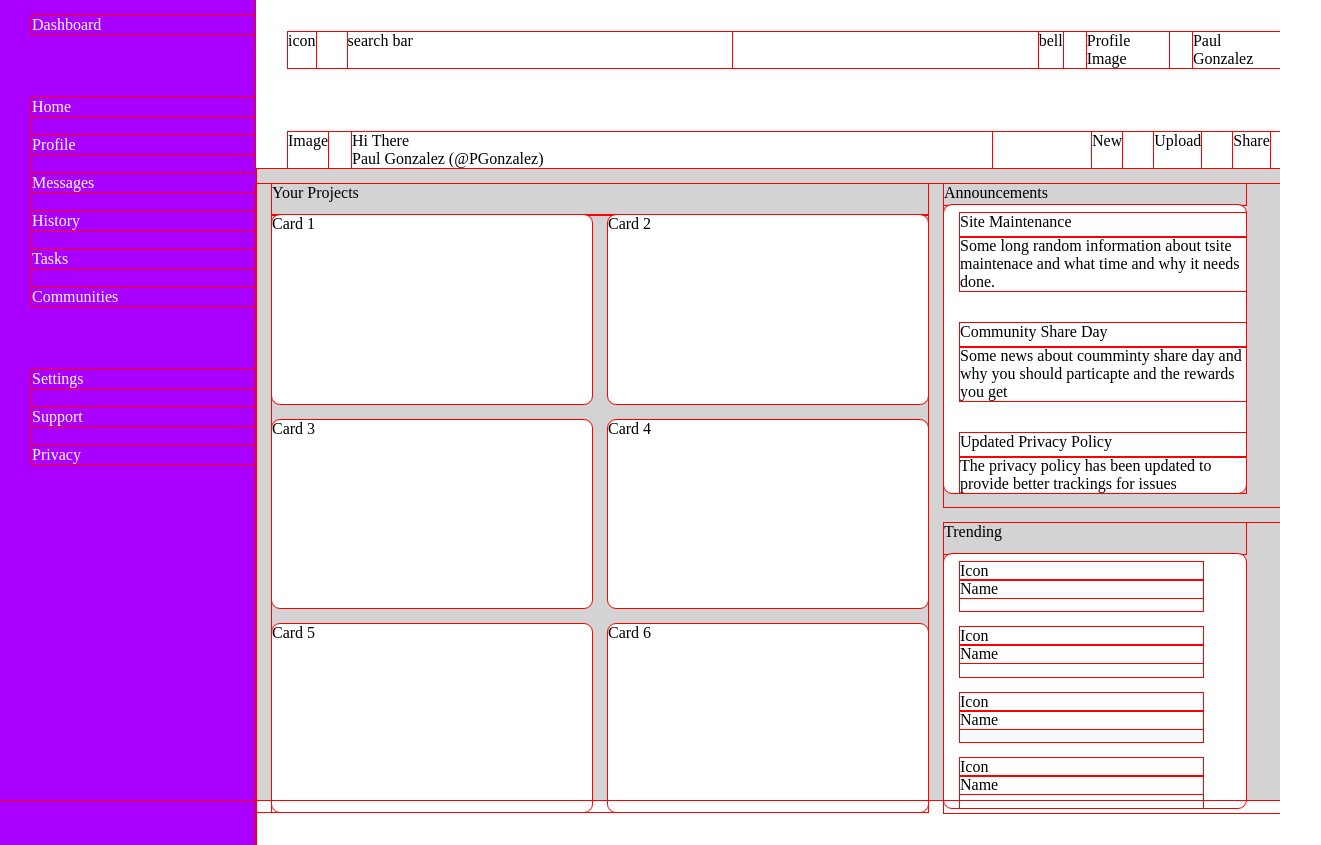
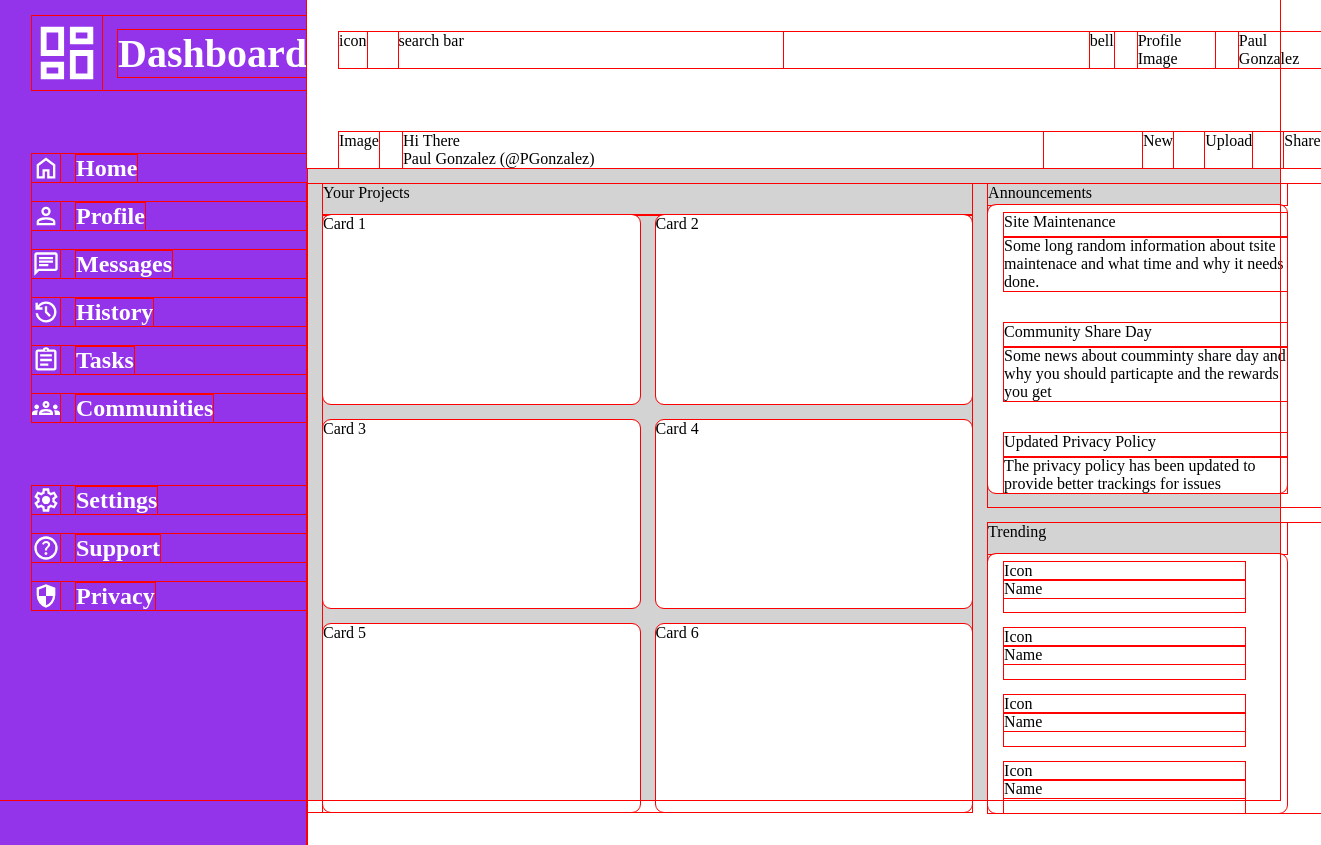
Before and after one commit to pauljgonzalez/ODIN-Admin-Dashboard, a plain HTML site: page index.html in a window 1280 px wide. Shown: the whole page, 1321 px wide, since content can reach past the window. Drawn offline with Linux system fonts and the light colour scheme.

Commit message:
FEAT: Sidebar layout complete

```diff
--- a/index.html
+++ b/index.html
@@ -11,20 +11,50 @@
     <div id="main-container">
         <div class="sidebar">
             <div class="sidebar-one">
-                Dashboard
+                <div class="sidebar-container">
+                    <div class="sidebar-icon"><img src="/images/dashboard.svg"></div>
+                    <div class="sidebar-text">Dashboard</div>
+                </div>
             </div>
             <div class="sidebar-two">
-                <div id="home">Home</div>
-                <div id="profile">Profile</div>
-                <div id="messages">Messages</div>
-                <div id="history">History</div>
-                <div id="tasks">Tasks</div>
-                <div id="communities">Communities</div>
+                <div class="sidebar-container">
+                <div class="sidebar-icon"><img src="/images/home.svg" ></div>
+                <div class="sidebar-text">Home</div>
+                </div>
+                <div class="sidebar-container">
+                    <div class="sidebar-icon"><img src="/images/profile.svg"></div>
+                    <div class="sidebar-text">Profile</div>
+                </div>
+                <div class="sidebar-container">
+                    <div class="sidebar-icon"><img src="/images/message.svg"></div>
+                    <div class="sidebar-text">Messages</div>
+                </div>
+                <div class="sidebar-container">
+                    <div class="sidebar-icon"><img src="/images/history.svg"></div>
+                    <div class="sidebar-text">History</div>
+                </div>
+                <div class="sidebar-container">
+                    <div class="sidebar-icon"><img src="/images/tasks.svg"></div>
+                    <div class="sidebar-text">Tasks</div>
+                </div>
+                <div class="sidebar-container">
+                    <div class="sidebar-icon"><img src="/images/communities.svg"></div>
+                    <div class="sidebar-text">Communities</div>
+                </div>
             </div>
             <div class="sidebar-three">
-                <div id="settings">Settings</div>
-                <div id="support">Support</div>
-                <div id="privacy">Privacy</div>
+                <div class="sidebar-container">
+                    <div class="sidebar-icon"><img src="/images/settings.svg"></div>
+                    <div class="sidebar-text">Settings</div>
+                </div>
+                <div class="sidebar-container">
+                    <div class="sidebar-icon"><img src="/images/support.svg"></div>
+                    <div class="sidebar-text">Support</div>
+                </div>
+                <div class="sidebar-container">
+                    <div class="sidebar-icon"><img src="/images/privacy.svg"></div>
+                    <div class="sidebar-text">Privacy</div>
+                </div>
             </div>
         </div>
         <div class="top-bar">
--- a/styles.css
+++ b/styles.css
@@ -17,7 +17,7 @@ body, html{
 .sidebar{
 grid-row: 1 / 3;
 grid-column: 1 /2;
-background-color: hsla(280, 100%, 50%, 1);
+background-color: #9333ea;
 display: flex;
 flex-direction: column;
 padding-left: 32px;
@@ -125,7 +125,6 @@ gap: 16px;
     grid-template-columns: .85fr;
     gap: 16px;
     border-radius: 8px;
-    height: 95%;
 }
 .your-projects{
     display: grid;
@@ -143,3 +142,27 @@ gap: 16px;
     background-color: white;
     border-radius: 8px;
 }
+.sidebar-icon{
+    height: 100%;
+}
+.sidebar-container img {
+    width: auto;
+    height: 100%;
+}
+.sidebar-container{
+    display: flex;
+    align-items: center;
+    gap: 16px;
+}
+.sidebar-text{
+    font-weight: bold;
+    font-size: 24px;
+}
+.sidebar-one .sidebar-container img{
+    height: 100%;
+    width: 70px;
+}
+.sidebar-one .sidebar-container .sidebar-text{
+    font-size: 40px;
+
+}
```
Also changed, not shown: images/communities.svg (added), images/dashboard.svg (added), images/history.svg (added), images/home.svg (added), images/message.svg (added), images/privacy.svg (added), images/profile.svg (added), images/settings.svg (added), images/support.svg (added), images/tasks.svg (added).
